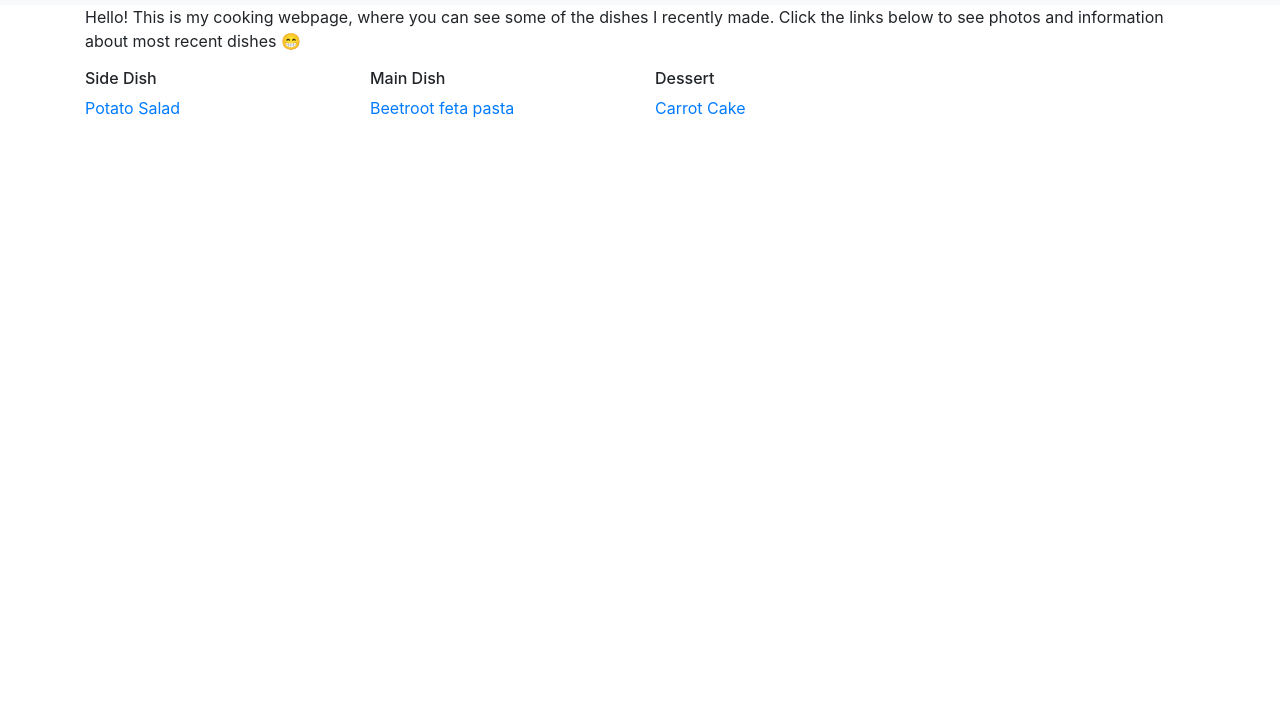
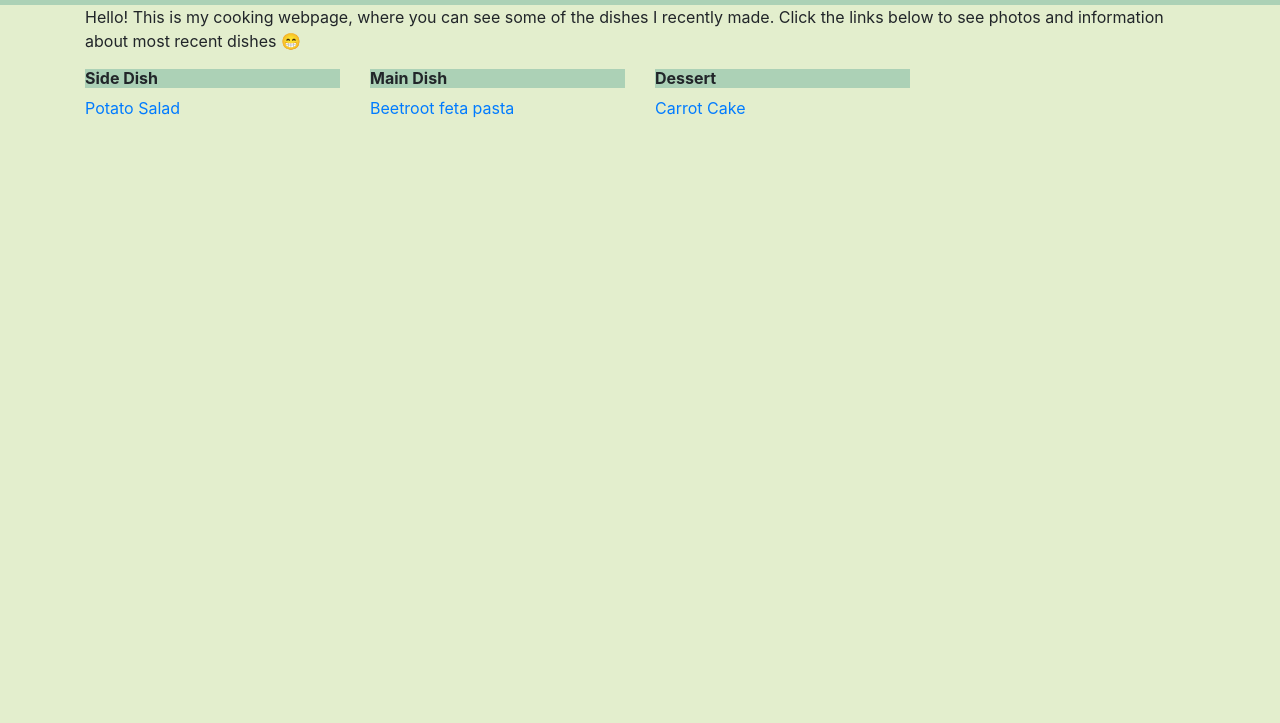
Before and after one commit to jwei34/project0, a plain HTML site: page index.html in a window 1280 px wide. Shown: the part 77-800 px from the top of the page. Drawn offline with nearby package versions, Linux system fonts and the light colour scheme.

Commit message:
final edit w/ READ ME + additional path bug fixes

```diff
--- a/index.html
+++ b/index.html
@@ -5,7 +5,7 @@
   <title>My Cooking Webpage</title>
   <link rel="stylesheet" href="https://maxcdn.bootstrapcdn.com/bootstrap/4.0.0/css/bootstrap.min.css"
     integrity="sha384-Gn5384xqQ1aoWXA+058RXPxPg6fy4IWvTNh0E263XmFcJlSAwiGgFAW/dAiS6JXm" crossorigin="anonymous">
-  <link rel="stylesheet" href=static/styles.css">
+  <link rel="stylesheet" href="static/styles.css">
 </head>
 
 <body>
```
